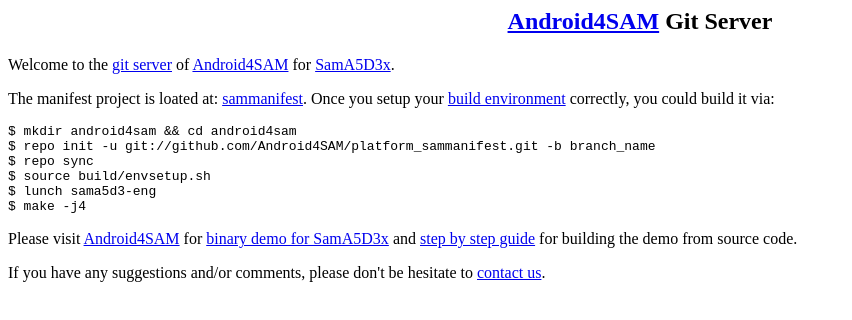
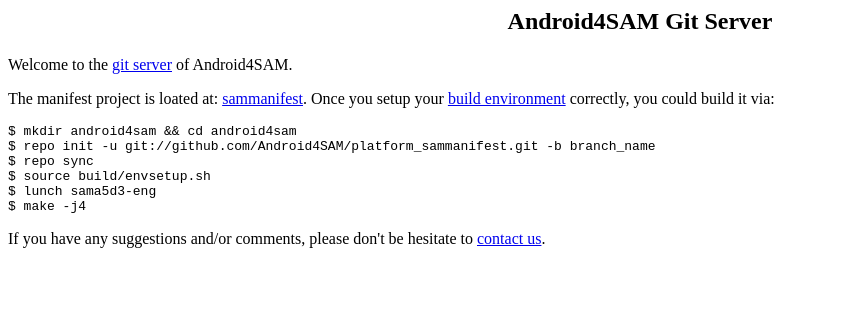
Before and after one commit to Android4SAM/android4sam.github.com, a plain HTML site: page index.html in a window 1280 px wide. Shown: the whole page, without its empty margins (0-852 px from the left). Drawn offline with Linux system fonts and the light colour scheme.

Commit message:
Remove the links no longer valid

```diff
--- a/index.html
+++ b/index.html
@@ -8,9 +8,9 @@
 
 <body>
 
-<h1 align="center"><font size="5"><a href="http://www.at91.com/android4sam">Android4SAM</a> Git Server</font></h1>
+<h1 align="center"><font size="5">Android4SAM Git Server</font></h1>
 <p>
-Welcome to the <a href="http://github.com/Android4SAM">git server</a> of <a href="http://www.at91.com/android4sam">Android4SAM</a> for <a href="http://www.atmel.com/products/microcontrollers/arm/sama5d3.aspx">SamA5D3x</a>.
+Welcome to the <a href="http://github.com/Android4SAM">git server</a> of Android4SAM.
 </p>
 <p>
 The manifest project is loated at: <a href="https://github.com/Android4SAM/platform_sammanifest">sammanifest</a>. Once you setup your <a href="http://source.android.com/source/initializing.html">build environment</a> correctly, you could build it via:
@@ -23,9 +23,6 @@ $ source build/envsetup.sh
 $ lunch sama5d3-eng
 $ make -j4
 </pre>
-<p>
-Please visit <a href="http://www.at91.com/android4sam/bin/view/Android4SAM/Android4A5D3xEK">Android4SAM</a> for <a href="http://www.at91.com/android4sam/bin/view/Android4SAM/DemoArchives">binary demo for SamA5D3x</a> and <a href="http://www.at91.com/android4sam/bin/view/Android4SAM/Android4A5D3xEK">step by step guide</a> for building the demo from source code.
-</p>
 
 <p>If you have any suggestions and/or comments, please don't be hesitate to
 <a href="mailto:jm.lin@atmel.com">contact us</a>. </p>
```
Also changed, not shown: 1 other file.
